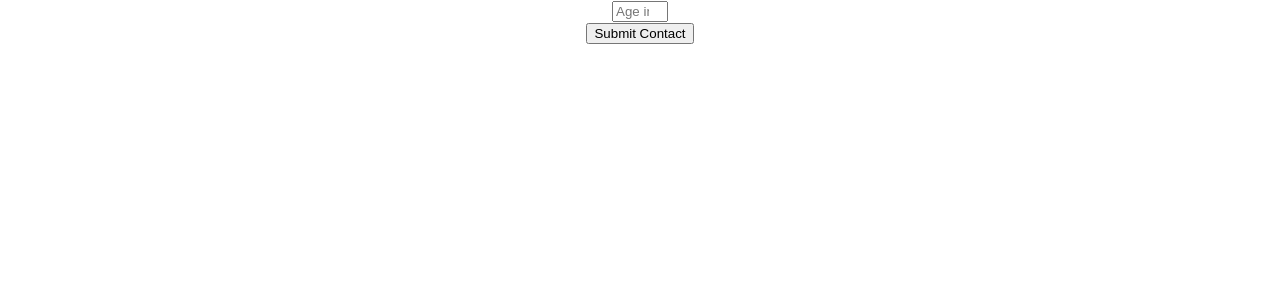
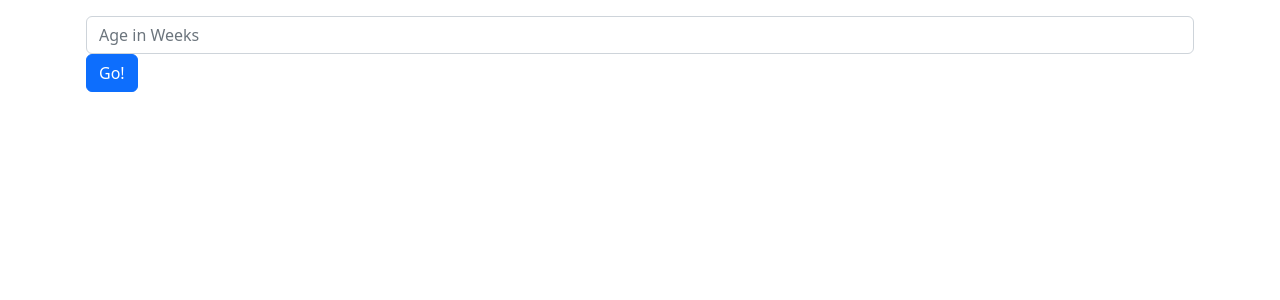
Before and after one commit to jbouwens/baby, a React (Create React App) app: page / in a window 1280 px wide. Shown: the top 300 px of the page. Built offline with nearby package versions, Linux system fonts and the light colour scheme.

Commit message:
Added some styling (❁´◡`❁)

```diff
--- a/package.json
+++ b/package.json
@@ -6,7 +6,9 @@
     "@testing-library/jest-dom": "^5.16.4",
     "@testing-library/react": "^13.3.0",
     "@testing-library/user-event": "^13.5.0",
+    "bootstrap": "^5.2.0",
     "react": "^18.2.0",
+    "react-bootstrap": "^2.4.0",
     "react-dom": "^18.2.0",
     "react-scripts": "5.0.1",
     "web-vitals": "^2.1.4"
--- a/public/index.html
+++ b/public/index.html
@@ -14,7 +14,6 @@
       manifest.json provides metadata used when your web app is installed on a
       user's mobile device or desktop. See https://developers.google.com/web/fundamentals/web-app-manifest/
     -->
-    <link rel="manifest" href="%PUBLIC_URL%/manifest.json" />
     <!--
       Notice the use of %PUBLIC_URL% in the tags above.
       It will be replaced with the URL of the `public` folder during the build.
@@ -24,7 +23,7 @@
       work correctly both with client-side routing and a non-root public URL.
       Learn how to configure a non-root public URL by running `npm run build`.
     -->
-    <title>React App</title>
+    <title>Baby Size</title>
   </head>
   <body>
     <noscript>You need to enable JavaScript to run this app.</noscript>
--- a/src/App.js
+++ b/src/App.js
@@ -3,6 +3,7 @@ import AgeForm from "./components/AgeForm";
 import { useState } from "react";
 import AgeList from "./components/AgeList";
 import useBabySizes from "./components/useBabySizes";
+import { Button, Container } from "react-bootstrap";
 
 function App() {
   const allBabySizes = useBabySizes();
@@ -14,11 +15,10 @@ function App() {
   };
 
   return (
-    <div className="App">
-      <header></header>
+    <Container className="p-3">
       <AgeForm addAge={addAge}></AgeForm>
       <AgeList ages={ages} allBabySizes={allBabySizes}></AgeList>
-    </div>
+    </Container>
   );
 }
 
--- a/src/components/AgeCard.js
+++ b/src/components/AgeCard.js
@@ -1,20 +1,17 @@
+import Card from "react-bootstrap/Card";
+
 const AgeCard = ({ age, babySizes }) => {
   console.log("Card received", babySizes);
   return (
-    <div className="ui card">
-      <div className="image">
-        <img src="/images/avatar2/large/kristy.png" />
-      </div>
-      <div className="content">
-        <a className="header">Size at {age} Weeks</a>
-        <div className="meta">
-          <span className="date">filler text</span>
-        </div>
-        <div className="description">
+    <Card style={{ width: "18rem" }}>
+      <Card.Img variant="top" src="/images/avatar2/large/blah.png" />
+      <Card.Body>
+        <Card.Title>Card Title</Card.Title>
+        <Card.Text>
           Your baby is the size of a {babySizes[0].description}
-        </div>
-      </div>
-    </div>
+        </Card.Text>
+      </Card.Body>
+    </Card>
   );
 };
 
--- a/src/components/AgeForm.js
+++ b/src/components/AgeForm.js
@@ -1,5 +1,8 @@
 import React from "react";
 import { useState } from "react";
+import Button from "react-bootstrap/Button";
+import Form from "react-bootstrap/Form";
+import FormGroup from "react-bootstrap/esm/FormGroup";
 
 const AgeForm = ({ addAge }) => {
   const [babyInfo, setBabyInfo] = useState({
@@ -17,9 +20,9 @@ const AgeForm = ({ addAge }) => {
   };
 
   return (
-    <div className="form-container">
-      <form onSubmit={handleSubmit}>
-        <input
+    <Form onSubmit={handleSubmit}>
+      <FormGroup>
+        <Form.Control
           type="number"
           name="age"
           min="1"
@@ -27,12 +30,10 @@ const AgeForm = ({ addAge }) => {
           placeholder="Age in Weeks"
           value={babyInfo.age}
           onChange={handleChange}
-        ></input>
-        <div>
-          <button>Submit Contact</button>
-        </div>
-      </form>
-    </div>
+        />
+        <Button onClick={handleSubmit}>Go!</Button>
+      </FormGroup>
+    </Form>
   );
 };
 
```
Also changed, not shown: src/index.js (+7 -6 lines), 1 other file (tests, documents, lock files or other folders).
